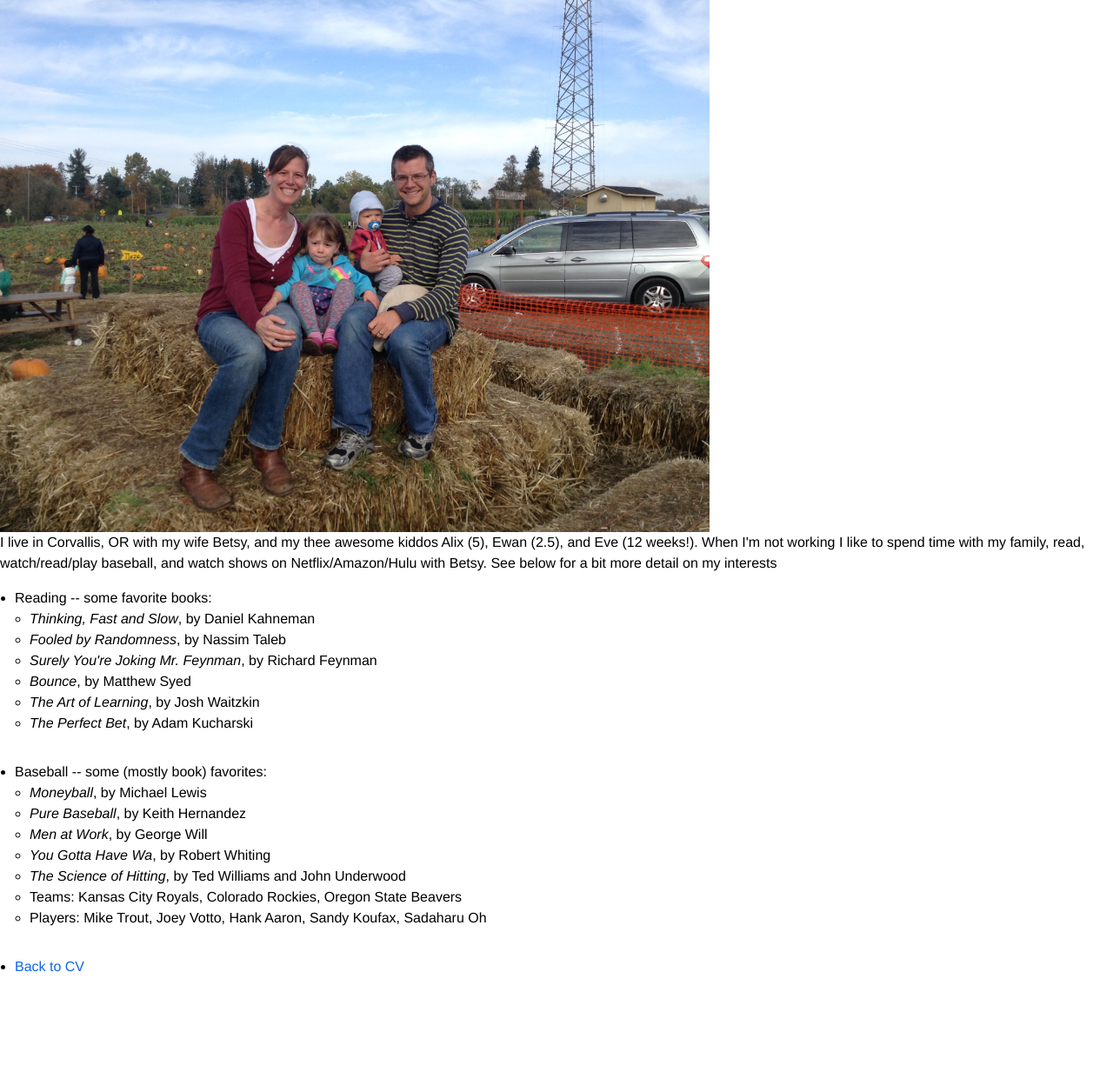
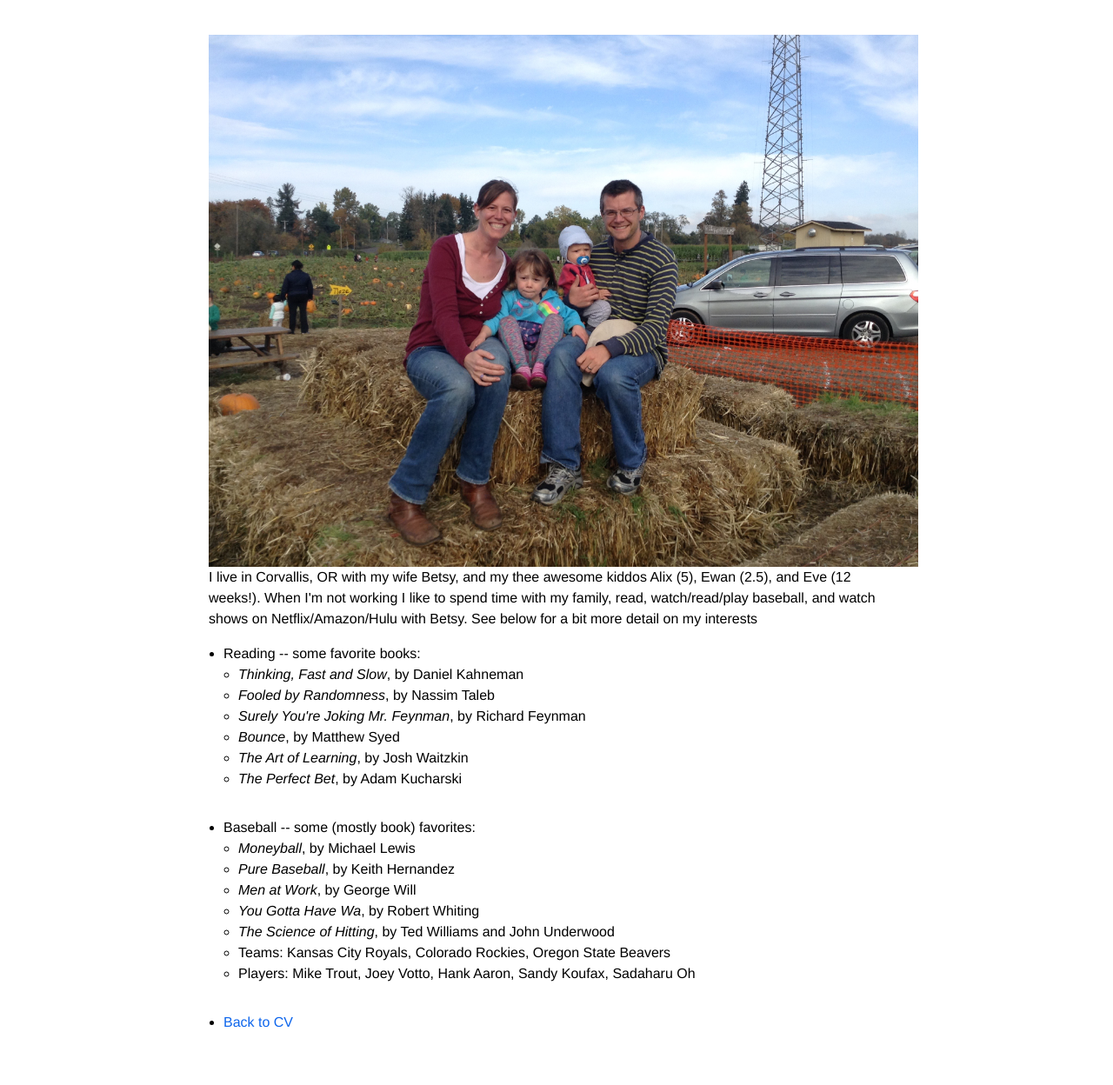
Before and after one commit to cwcomiskey/cwcomiskey.github.io, a Jekyll site: the page about/index.html, which Jekyll copies as it is, in a window 1280 px wide. Shown: the whole page at 87% size. Built offline with Jekyll 4.4.1, drawn with Linux system fonts in a browser that asks for light colours; before the commit the page ends 1156 px from its top, so only the background shows below that.

Commit message:
Add <div id="page-wrap"> around content

```diff
--- a/about/index.html
+++ b/about/index.html
@@ -24,7 +24,8 @@
 
 		<body>
 
-		<div class="about">
+		<div id="page-wrap">
+
 		<img src="./IMG_8915.jpg" alt="Me and the family" id="pic" align = "center" style="width:816px;height:612px;"/>
 
 			<!-- <h1>About</h1> -->
@@ -64,7 +65,6 @@
 			<ul>
 				<li> <a href="https://cwcomiskey.github.io/"> Back to CV </a> </li>
 			</ul>
-
-		</div>
+			</div>
 		</body>
 </html>
```
